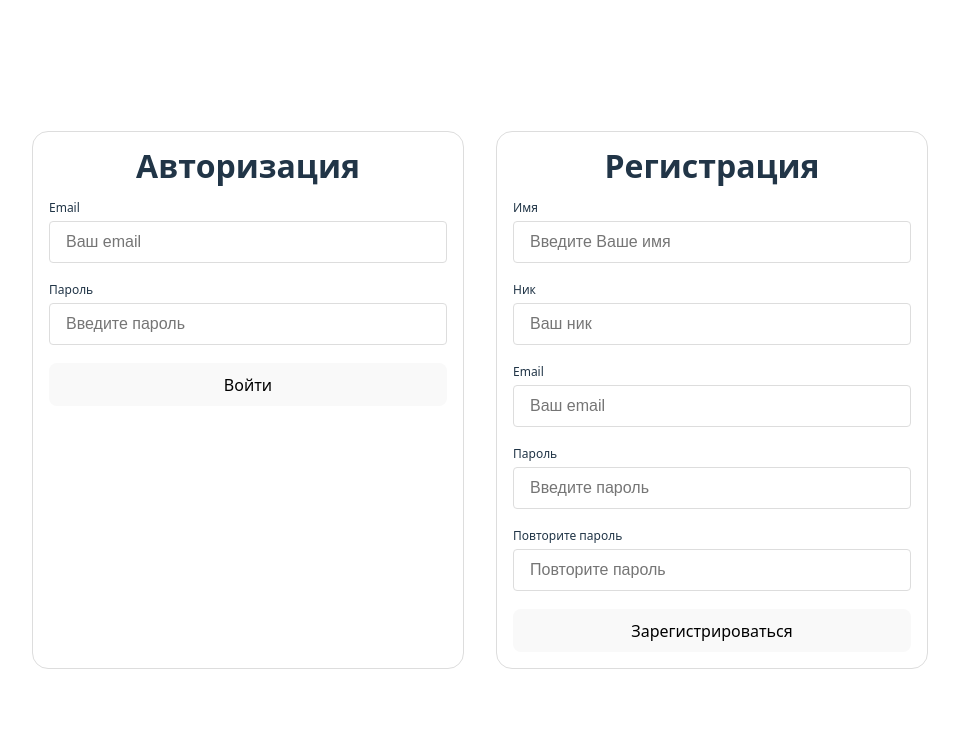
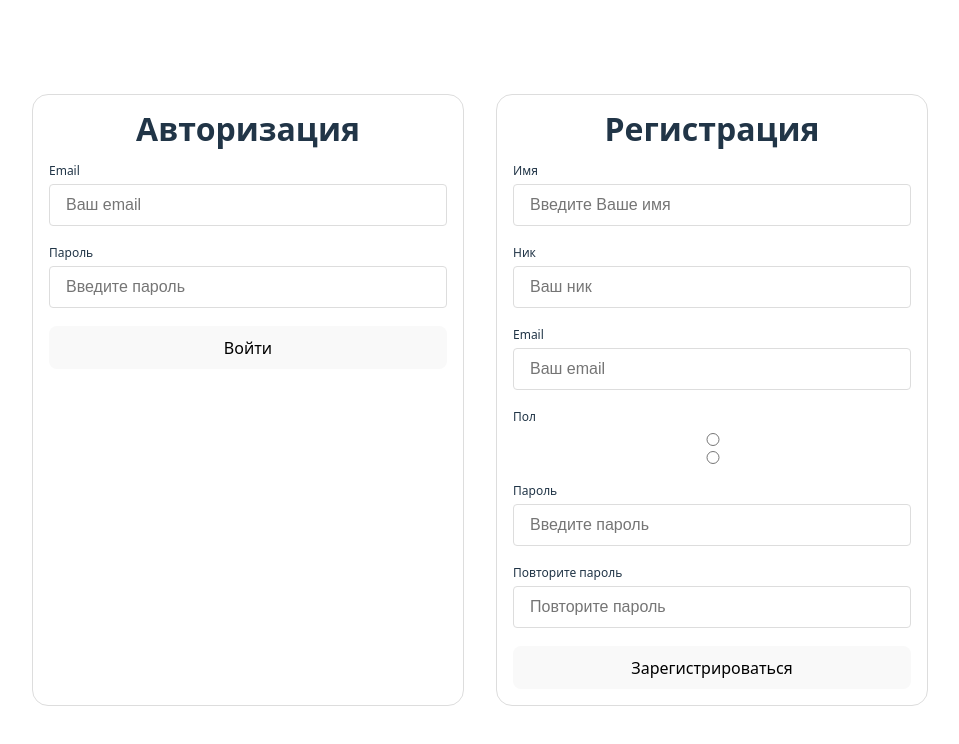
Before and after one commit to tatiana-dk/result-pro-react2, a React (Vite) app: page / in a window 1280 px wide. Shown: the top 744 px of the page, without its empty margins (160-1119 px from the left). Built offline with nearby package versions, Linux system fonts and the light colour scheme.

Commit message:
feat: add RadioInput

```diff
--- /dev/null
+++ b/src/form/RadioInput.css
@@ -0,0 +1,87 @@
+.control-text {
+    display: grid;
+    gap: 2px;
+    --fs: 16px;
+}
+
+.control-text-size-xs {
+    --fs: 12px;
+}
+.control-text-size-sm {
+    --fs: 16px;
+}
+.control-text-size-md {
+    --fs: 20px;
+}
+.control-text-size-lg {
+    --fs: 24px;
+}
+.control-text-size-xl {
+    --fs: 28px;
+}
+
+.control-text-label {
+    font-size: calc(var(--fs) * .75);
+}
+.control-text-description {
+    font-size: calc(var(--fs) * .85);
+}
+
+.control-text-input {
+    border: 1px solid #ddd;
+    padding: 0 var(--fs);
+    color: #000;
+    transition: border-color .3s ease;
+    font-size: var(--fs);
+    line-height: 2.5;
+}
+.control-text-input:focus {
+    outline: none;
+    border-color: fuchsia;
+}
+
+.control-text-error {
+    font-size: calc(var(--fs) * .85);
+}
+
+.control-text-variant-default {}
+.control-text-variant-filled .control-text-input {
+    background-color: #fafafa;
+}
+.control-text-variant-unstyled .control-text-input {
+    border: none;
+    padding: 0;
+}
+
+.control-text-radius-xs .control-text-input {
+    border-radius: 2px;
+}
+.control-text-radius-sm .control-text-input {
+    border-radius: 4px;
+}
+.control-text-radius-md .control-text-input {
+    border-radius: 8px;
+}
+.control-text-radius-lg .control-text-input {
+    border-radius: 16px;
+}
+.control-text-radius-xl .control-text-input {
+    border-radius: 32px;
+}
+
+.control-text--error .control-text-input {
+    color: #f00;
+    border-color: #f00;
+}
+.control-text--error .control-text-input::placeholder {
+    color: #f00;
+}
+.control-text--error .control-text-error {
+    color: #f00;
+}
+.control-text--disabled .control-text-input {
+    pointer-events: none;
+    cursor: default;
+    opacity: .7;
+    user-select: none;
+}
--- /dev/null
+++ b/src/form/RadioInput.tsx
@@ -0,0 +1,60 @@
+import cn from 'classnames';
+import './RadioInput.css';
+import type {Control} from './types.ts';
+import { useState, useCallback} from 'react';
+
+
+export function RadioInput({
+    name,
+    label,
+    placeholder='',
+    description='',
+    error='',
+    variant='default',
+    radius='sm',
+    size='sm',
+    disabled=false,
+    asterisk=false,
+    type='text',
+    options=[]
+}: Control) {
+    const [checked, setChecked] = useState(options.map(() => false));
+
+    const inputClassName = cn(
+        'control-text',
+        `control-text-variant-${variant}`,
+        `control-text-radius-${radius}`,
+        `control-text-size-${size}`,
+        {
+            'control-text--error': error,
+            'control-text--disabled': disabled,
+        }
+    );
+
+    const handleChange = useCallback((index: number): void => {
+        setChecked(checked.map((_, i) => i === index ? true : false));
+    }, []);
+
+    return (
+        <div className={inputClassName}>
+            <label className='control-text-label'>{label} {asterisk && '*'}</label>
+            <div className='control-text-description'>{description}</div>
+            {
+                options.map((option, index) => {
+                    return (
+                        <input
+                            className='control-text-input'
+                            type={type}
+                            name={name}
+                            value={option}
+                            checked={checked[index]}
+                            key={index}
+                            onChange={() => {handleChange(index)}}
+                        />
+                    );
+                })
+            }
+            <div className='control-text-error'>{error}</div>
+        </div>
+    );
+}
--- a/src/form/Signup.tsx
+++ b/src/form/Signup.tsx
@@ -1,5 +1,6 @@
-import { useRef, type ChangeEvent, type ChangeEventHandler, type SubmitEventHandler } from "react";
+import { useRef, useState, type ChangeEvent, type ChangeEventHandler, type SubmitEventHandler } from "react";
 import { TextInput } from "./TextInput.tsx";
+import { RadioInput } from "./RadioInput.tsx";
 import {isTextInput} from './utils.ts';
 import type {Control} from './types.ts';
 
@@ -33,7 +34,15 @@ export function Signup({onSubmit}: SignupProps) {
             value: '',
             placeholder: 'Ваш email'
         },
-        // gender: '',
+        {
+            id: 4,
+            name: 'gender',
+            label: 'Пол',
+            type: 'radio',
+            value: '',
+            placeholder: 'Ваш пол',
+            options: ['male', 'female']
+        },
         {
             id: 5,
             name: 'password',
@@ -73,7 +82,9 @@ export function Signup({onSubmit}: SignupProps) {
                 {
                     inputs.current.map((input) => {
                         return (
-                            (isTextInput(input)) && <TextInput key={input.id} {...input}/>
+                            (isTextInput(input)) ?
+                                <TextInput key={input.id} {...input}/> :
+                                <RadioInput key={input.id} {...input}/>
                         );
                     })
                 }
--- a/src/form/types.ts
+++ b/src/form/types.ts
@@ -12,4 +12,5 @@ export interface Control {
     disabled?: boolean;
     asterisk?: boolean;
     value?: string;
+    options?: string[];
 };
--- a/src/form/utils.ts
+++ b/src/form/utils.ts
@@ -1,7 +1,11 @@
 import type {Control} from './types.ts';
 
-export const isTextInput = (input: Control) => {
+export const isTextInput = (input: Control): boolean => {
     return input.type === 'text' ||
         input.type === 'email' ||
-        input.type === 'password'
+        input.type === 'password';
 };
+
+export const isRadioInput = (input: Control): boolean => {
+    return input.type === 'radio';
+};
```
